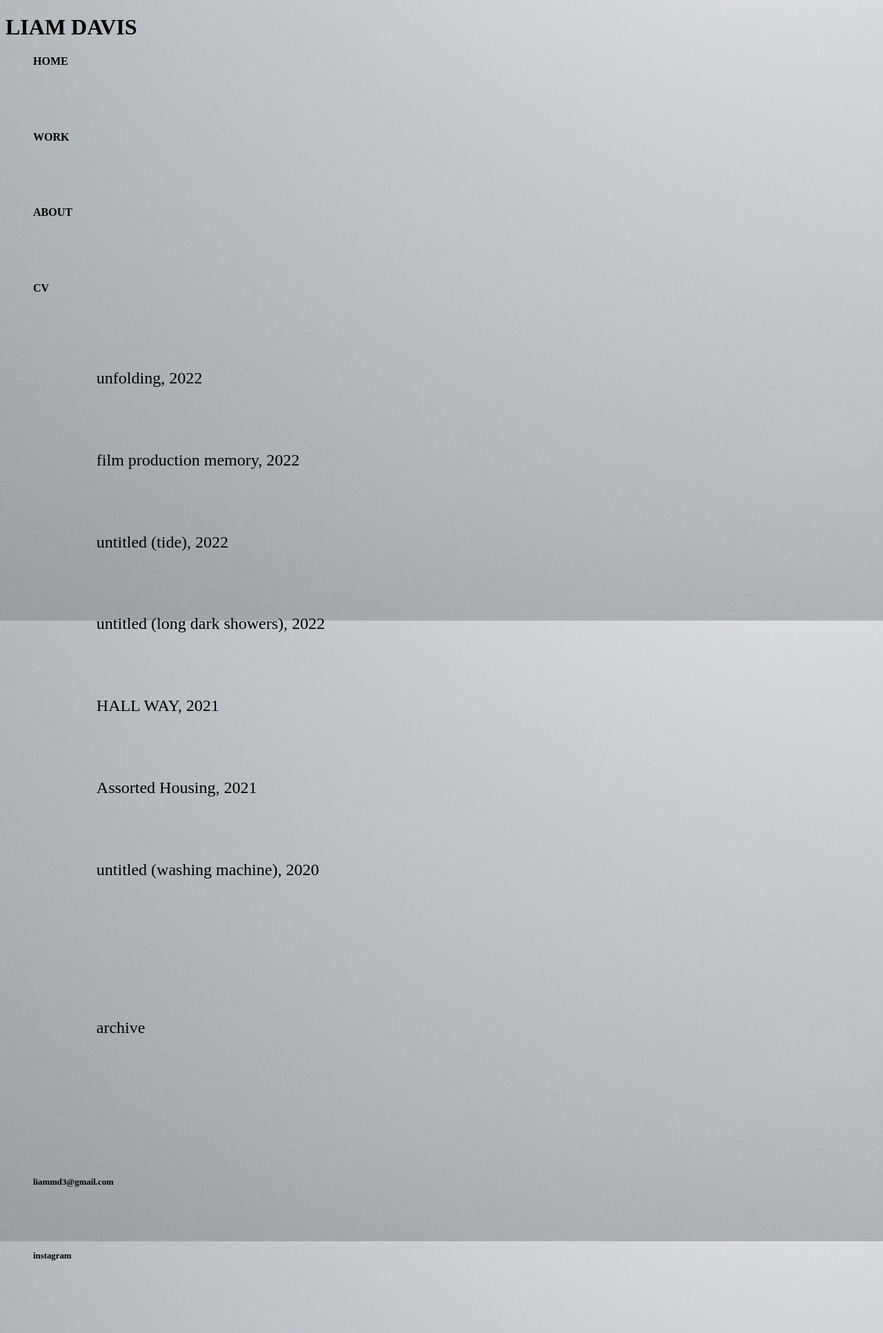
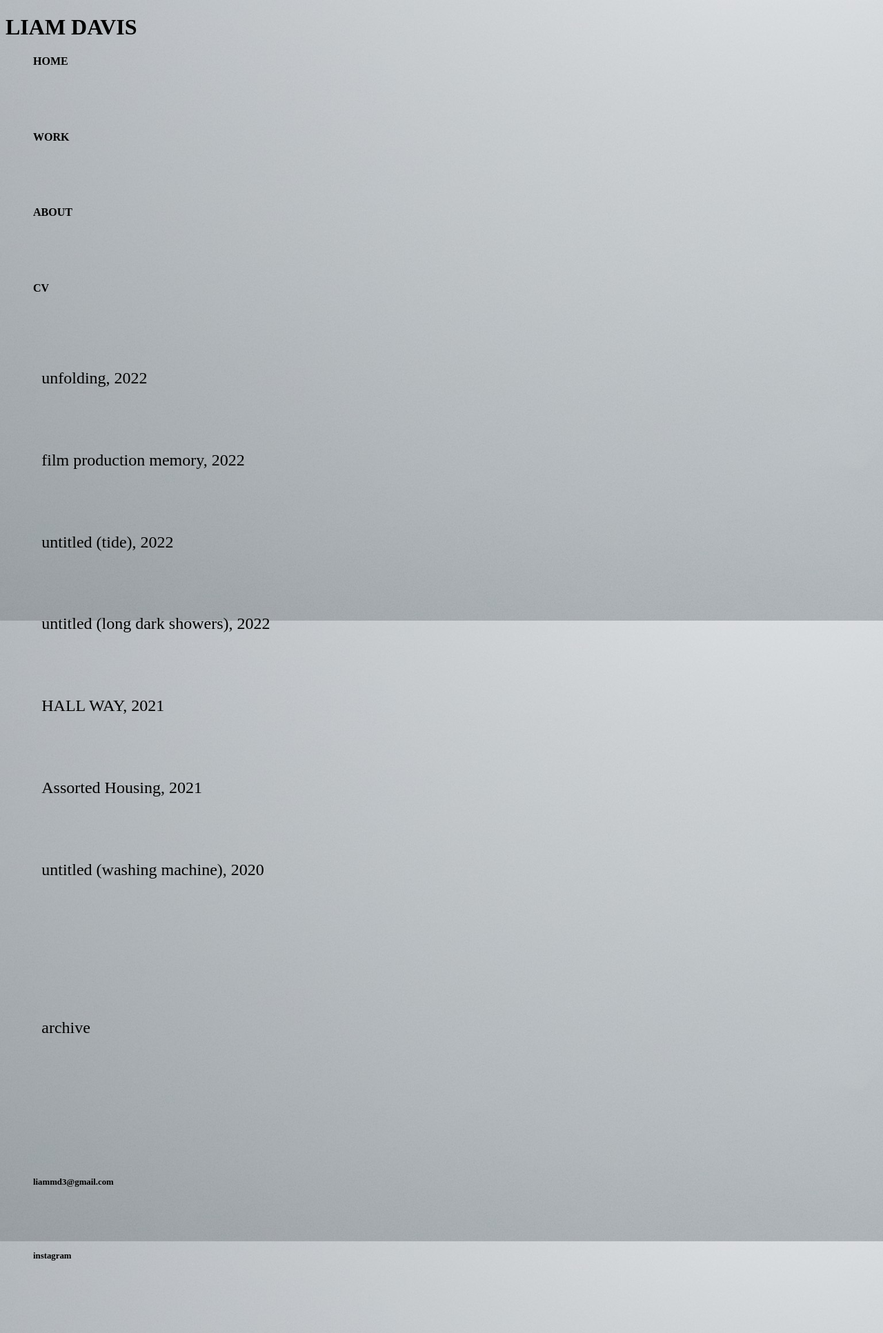
Before and after one commit to liammdavis/liammdavis.github.io, a Jekyll site: the page built from work/index.html, in a window 1280 px wide. Shown: the whole page at 69% size. Built offline with Jekyll 4.4.1, drawn with Linux system fonts in a browser that asks for light colours.

Commit message:
Update main.css

```diff
--- a/css/main.css
+++ b/css/main.css
@@ -47,7 +47,7 @@ footer {
 
 .piece li, .other li {
     padding-bottom: 7.5%;
-    margin-left: 7.5%;
+    margin-left: 1%;
     list-style: none;
     font-size: 1.5em;
 }
```
